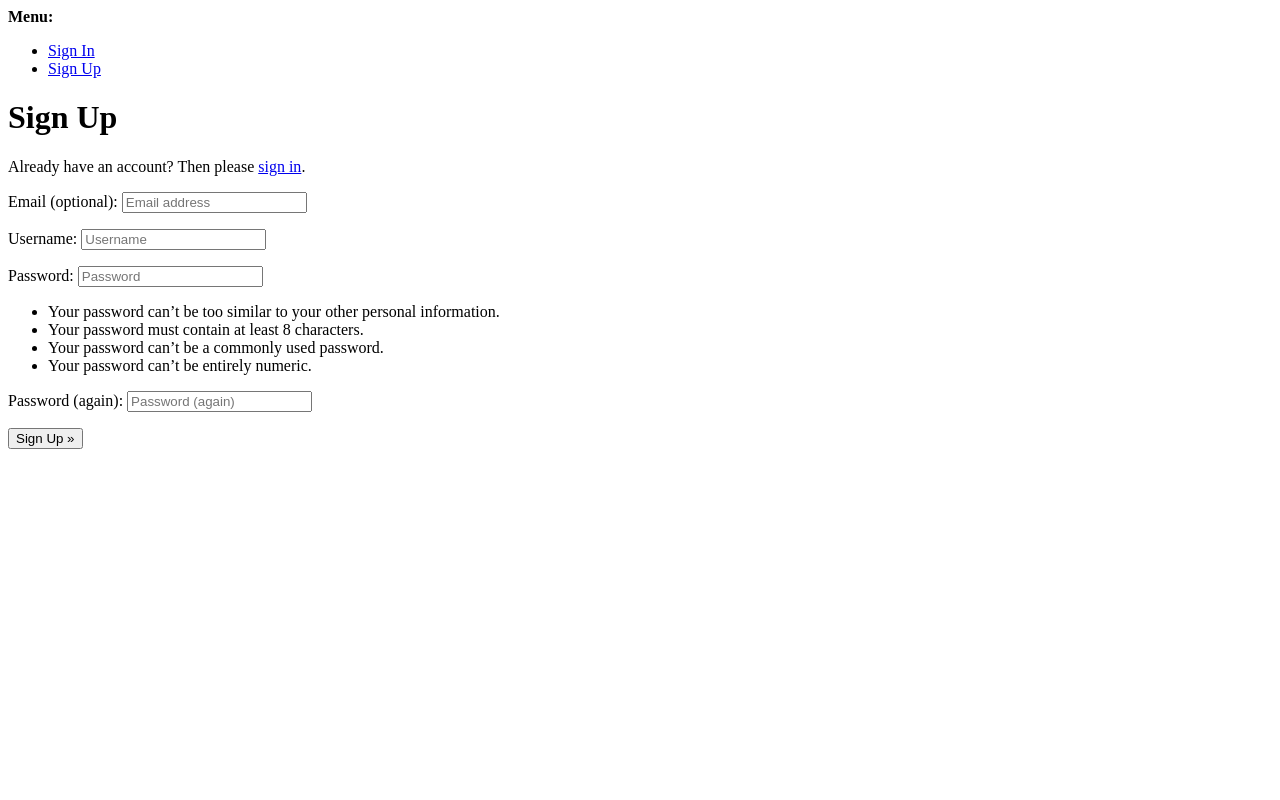
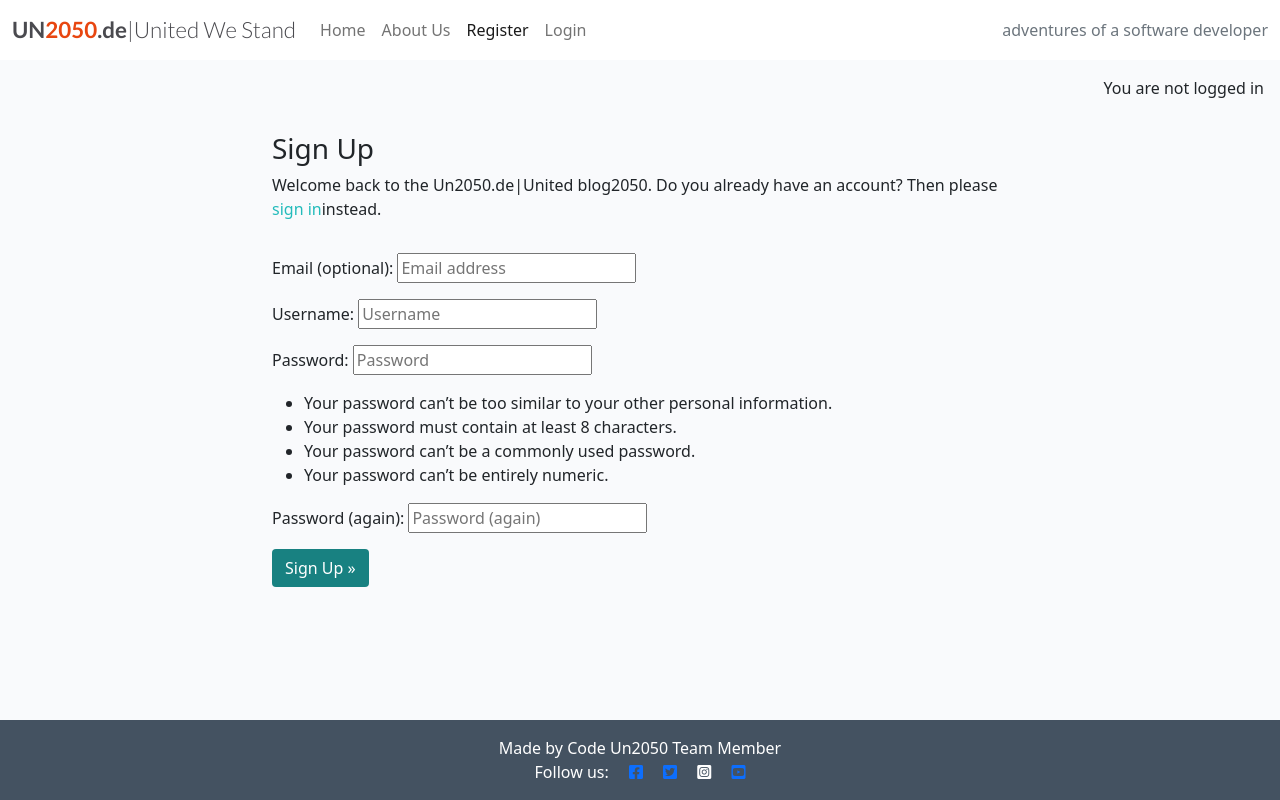
Before and after one commit to MohamedMesto/Loqta2050_v1.3, a Django app: page /accounts/signup/ in a window 1280 px wide. Run offline with Django 4.2, Linux system fonts and the light colour scheme; parts of the project's set-up code (start-up, migrations or seed data) failed here and were passed over; some libraries are stand-ins or nearby versions.

Commit message:
Updating templates/account/signup.html - signup page

```diff
--- a/templates/account/signup.html
+++ b/templates/account/signup.html
@@ -1,13 +1,27 @@
-{% extends "account/base.html" %}
+{% extends "base.html" %}
 
 {% load i18n %}
 
 {% block head_title %}{% trans "Signup" %}{% endblock head_title %}
 
 {% block content %}
-<h1>{% trans "Sign Up" %}</h1>
+<div class="container">
+  <div class="row">
+    <div class="col-md-8 mt-3 offset-md-2">
+      <h3>{% trans "Sign Up" %}</h3>
 
-<p>{% blocktrans %}Already have an account? Then please <a href="{{ login_url }}">sign in</a>.{% endblocktrans %}</p>
+
+
+<p>{% blocktrans %}       Welcome back to the Un2050.de|United blog2050.
+  Do you already have an account? Then please <a class="link" href="{{ login_url }}">sign in</a>instead.
+  {% endblocktrans %}</p>
+</div>
+</div>
+<div class="row">
+  <div class="col-md-8 mt-3 offset-md-2">
+
+
+
 
 <form class="signup" id="signup_form" method="post" action="{% url 'account_signup' %}">
   {% csrf_token %}
@@ -15,7 +29,13 @@
   {% if redirect_field_value %}
   <input type="hidden" name="{{ redirect_field_name }}" value="{{ redirect_field_value }}" />
   {% endif %}
-  <button type="submit">{% trans "Sign Up" %} &raquo;</button>
+  <button class="btn btn-signup right" type="submit">{% trans "Sign Up" %} &raquo;</button>
 </form>
 
+
+</div>
+</div>
+</div>
+
+
 {% endblock content %}
--- a/templates/base.html
+++ b/templates/base.html
@@ -82,6 +82,11 @@
     </nav>
 
     <main class="flex-shrink-0 main-bg">
+        {% if user.is_authenticated %}
+        <p class="text-end m-3">You are logged in as {{ user }}</p>
+        {% else %}
+        <p class="text-end m-3">You are not logged in</p>
+        {% endif %}
 
         {% block content %}
         <!-- Content Goes here -->
```
